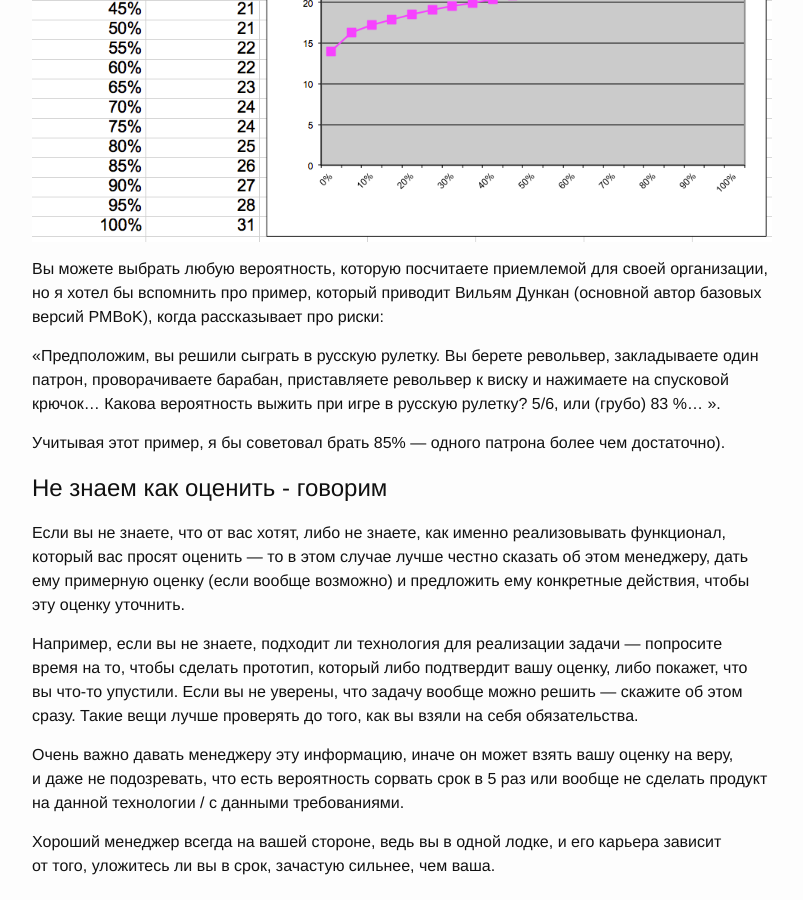
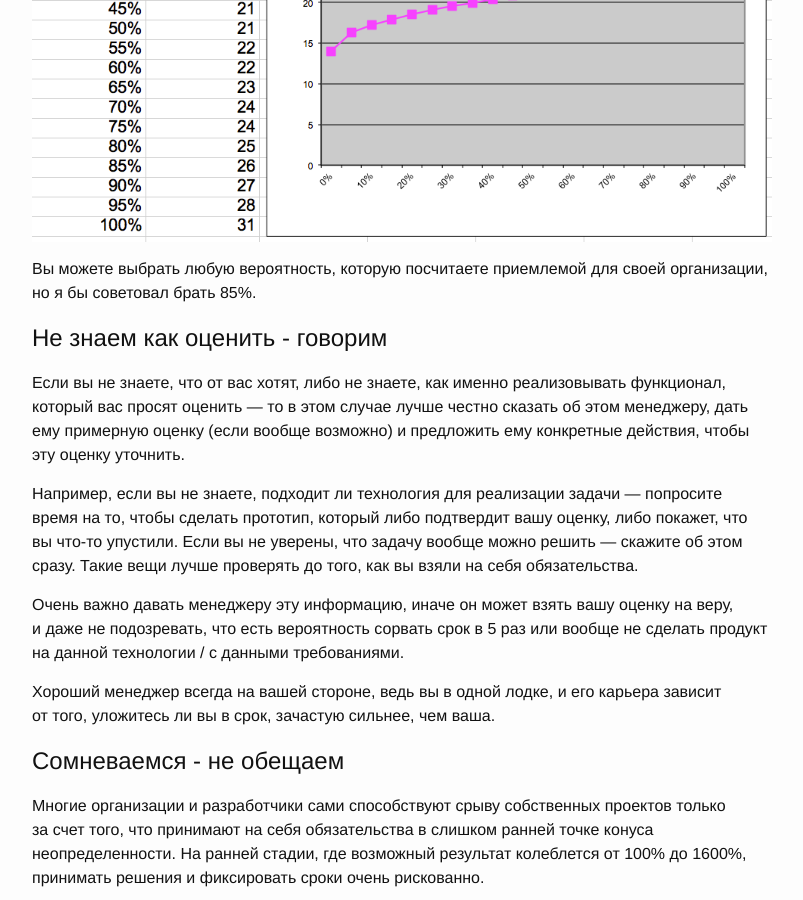
Before and after one commit to forasoft/forasoft.github.io, a Jekyll site: the page built from _posts/2016-06-28-software-estimation.md, in a window 1280 px wide and 900 px high, scrolled down 15889 px. Shown: the whole window, without its empty margins (238-1041 px from the left). Built offline with Jekyll 4.4.1, drawn with Linux system fonts in a browser that asks for light colours; comment, search, counter and statistics services are not loaded.

Commit message:
Removed irrelevant example

```diff
--- a/_posts/2016-06-28-software-estimation.md
+++ b/_posts/2016-06-28-software-estimation.md
@@ -335,11 +335,7 @@ author: nikolay-sapunov
 
 ![](http://forasoft.github.io/assets/posts/software-estimation/Screen01.png)
 
-Вы&nbsp;можете выбрать любую вероятность, которую посчитаете приемлемой для своей организации, но&nbsp;я&nbsp;хотел&nbsp;бы вспомнить про пример, который приводит Вильям Дункан (основной автор базовых версий PMBoK), когда рассказывает про риски:
-
-&laquo;Предположим, вы&nbsp;решили сыграть в&nbsp;русскую рулетку. Вы&nbsp;берете револьвер, закладываете один патрон, проворачиваете барабан, приставляете револьвер к&nbsp;виску и&nbsp;нажимаете на&nbsp;спусковой крючок... Какова вероятность выжить при игре в&nbsp;русскую рулетку? 5/6, или (грубо) 83&nbsp;%... &raquo;.
-
-Учитывая этот пример, я&nbsp;бы советовал брать 85%&nbsp;&mdash; одного патрона более чем достаточно).
+Вы&nbsp;можете выбрать любую вероятность, которую посчитаете приемлемой для своей организации, но&nbsp;я&nbsp;бы советовал брать 85%.
 
 # Не знаем как оценить - говорим #
 
```
